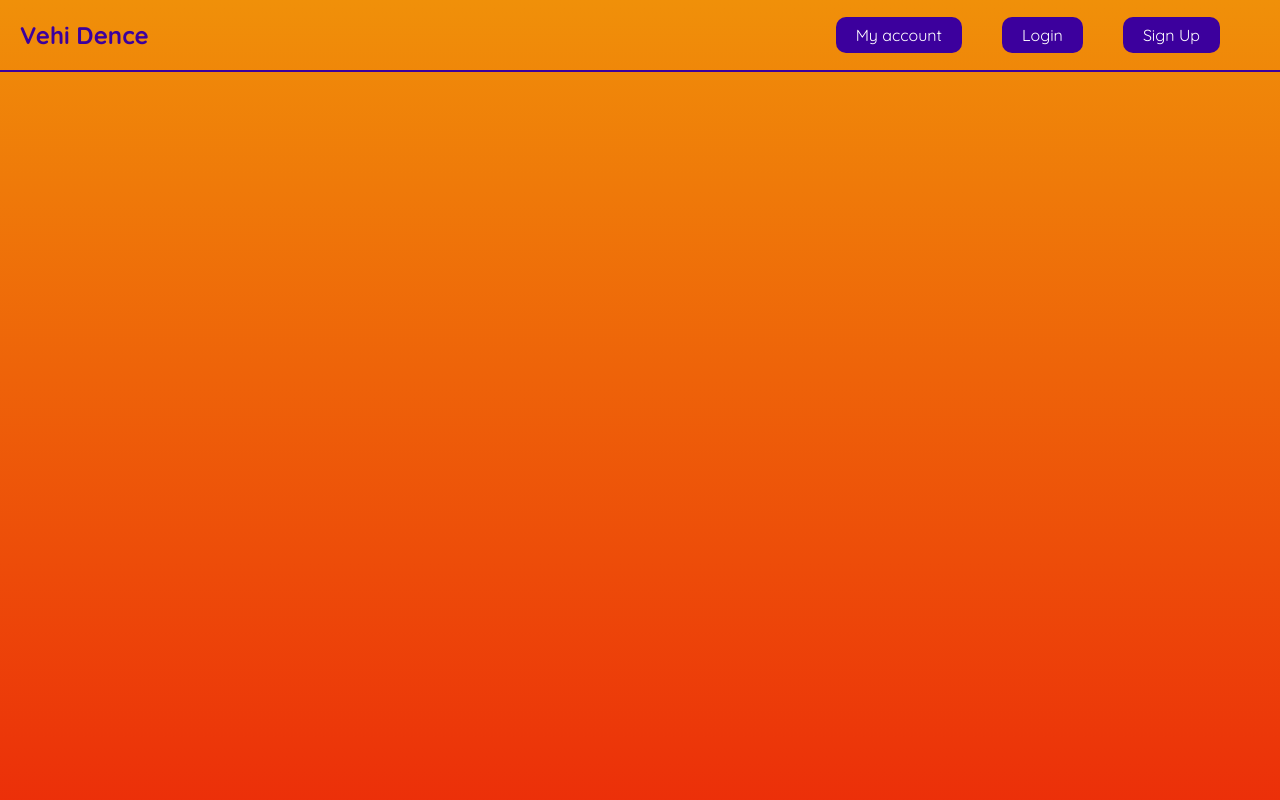
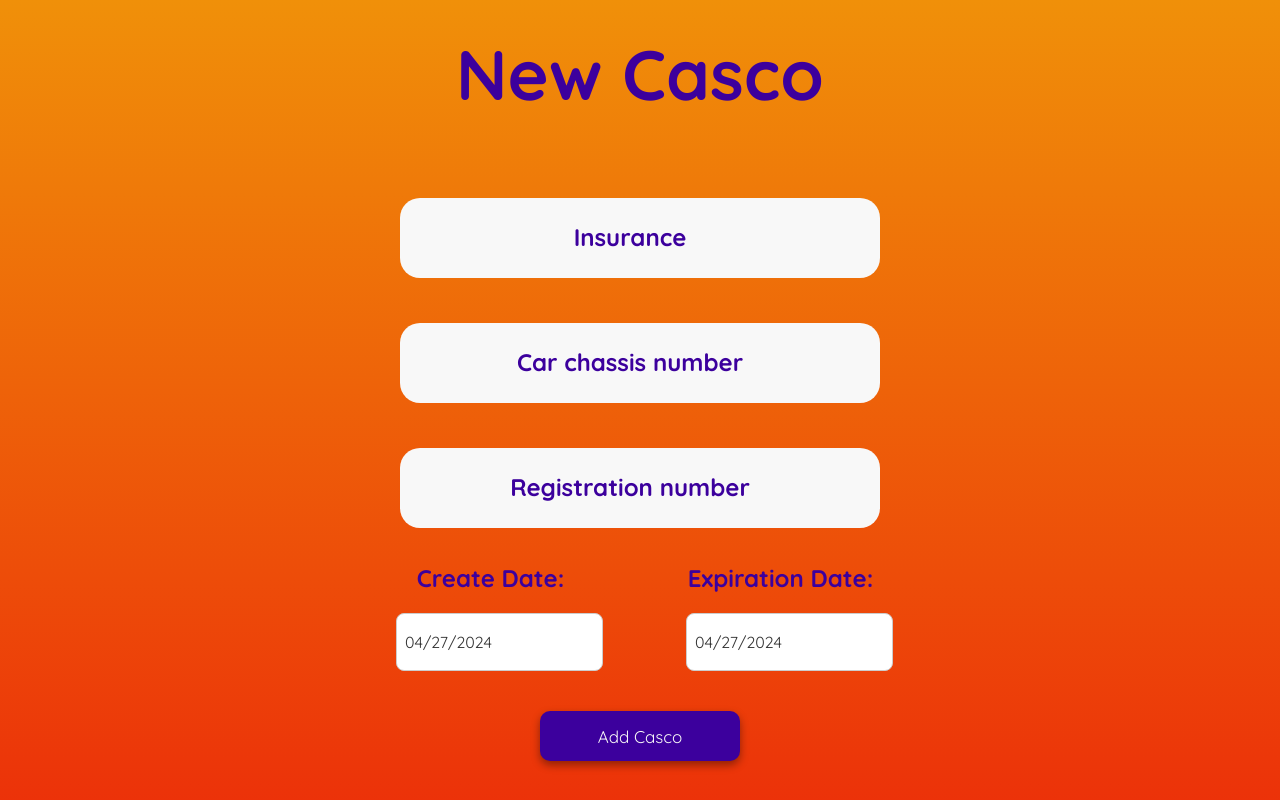
Before and after one commit to catamaris13/VehiDenceTest, a React (Create React App) app in the folder Front-End/vehidence-front/: page /new_casco in a window 1280 px wide. Shown: the top 800 px of the page. Built offline with nearby package versions, Linux system fonts and the light colour scheme; no server answers.

Commit message:
partea de afisare terminata

```diff
--- a/Front-End/vehidence-front/package.json
+++ b/Front-End/vehidence-front/package.json
@@ -9,6 +9,7 @@
     "@testing-library/user-event": "^13.5.0",
     "axios": "^1.6.8",
     "react": "^18.3.0",
+    "react-datepicker": "^6.9.0",
     "react-dom": "^18.3.0",
     "react-router-dom": "^6.23.0",
     "react-scripts": "^5.0.1",
--- /dev/null
+++ b/Front-End/vehidence-front/src/AddCasco/AddCasco.js
@@ -0,0 +1,84 @@
+import React, { useState } from "react";
+import DatePicker from "react-datepicker";
+import "react-datepicker/dist/react-datepicker.css";
+import "./addCasco.css";
+
+const AddCasco = () => {
+  const [serieSasiu, setSerieSasiu] = useState("");
+  const [nrInmatriculare, setNrInmatriculare] = useState("");
+  const [dataCreare, setDataCreare] = useState(new Date());
+  const [dataExpirare, setDataExpirare] = useState(new Date());
+  const [asigurator, setAsigurator] = useState("");
+  const [login, setLogin] = useState(
+    localStorage.getItem("islogin")
+      ? JSON.parse(localStorage.getItem("islogin"))
+      : false
+  );
+
+  const handleDataCreareChange = (date) => {
+    setDataCreare(date);
+  };
+
+  const handleDataExpirareChange = (date) => {
+    setDataExpirare(date);
+  };
+
+  return (
+    <div className="content-add-casco">
+      <h1 className="text">New Casco</h1>
+
+      <div className="input-row">
+        <div className="inputs-fara-poza">
+          <div className="input-fara-poza">
+            <input
+              type="text"
+              placeholder="Insurance"
+              value={asigurator}
+              onChange={(e) => setAsigurator(e.target.value)}
+            />
+          </div>
+          <div className="input-fara-poza">
+            <input
+              type="text"
+              placeholder="Car chassis number"
+              value={serieSasiu}
+              onChange={(e) => setSerieSasiu(e.target.value)}
+            />
+          </div>
+
+          <div className="input-fara-poza">
+            <input
+              type="text"
+              placeholder="Registration number"
+              value={nrInmatriculare}
+              onChange={(e) => setNrInmatriculare(e.target.value)}
+            />
+          </div>
+        </div>
+      </div>
+      <div className="datepickers-container">
+        {/* Calendar pentru dataCreare */}
+        <div className="datepicker-container">
+          <label>Create Date:</label>
+          <DatePicker selected={dataCreare} onChange={handleDataCreareChange} />
+        </div>
+
+        {/* Calendar pentru dataExpirare */}
+        <div className="datepicker-container">
+          <label>Expiration Date:</label>
+          <DatePicker
+            selected={dataExpirare}
+            onChange={handleDataExpirareChange}
+          />
+        </div>
+      </div>
+      <div className="button-container-add-casco">
+        <button className="button-new-casco">
+          Add Casco
+        </button>
+      </div>
+    </div>
+  );
+};
+
+export default AddCasco;
--- /dev/null
+++ b/Front-End/vehidence-front/src/AddCasco/addCasco.css
@@ -0,0 +1,116 @@
+/* Adaugă aceste stiluri în fișierul addCasco.css */
+
+/* Stiluri pentru calendar */
+.react-datepicker {
+    font-family: "Inter", sans-serif; /* Folosește fontul Inter */
+  }
+
+  .react-datepicker-wrapper {
+    display: inline-block;
+  }
+
+  .react-datepicker__input-container {
+    width: 100%;
+  }
+
+  .react-datepicker__input-container input {
+    width: 100%;
+    height: 40px;
+    padding: 0.5rem;
+    border-radius: 8px;
+    border: 1px solid #ccc;
+    font-size: 16px;
+  }
+
+  /* Stiluri pentru săgeți */
+  .react-datepicker__navigation {
+    top: 12px;
+  }
+
+  .react-datepicker__navigation--previous {
+    left: 12px;
+  }
+
+  .react-datepicker__navigation--next {
+    right: 12px;
+  }
+
+  /* Stiluri pentru data calendarului */
+  .react-datepicker__day {
+    width: 30px;
+    height: 30px;
+    display: inline-flex;
+    justify-content: center;
+    align-items: center;
+    margin: 2px;
+    border-radius: 50%;
+    cursor: pointer;
+  }
+
+  .react-datepicker__day--in-range {
+    background-color: #008FFD;
+    color: #fff;
+  }
+
+  .react-datepicker__day--keyboard-selected,
+  .react-datepicker__day--selected {
+    background-color: #CBE8FF;
+    color: #008FFD;
+  }
+
+  .react-datepicker__day--today {
+    background-color: #FDFDFD;
+    color: #1F1F25;
+  }
+  .datepickers-container{
+    display: flex;
+    justify-content: center;
+    align-items: center;
+    flex-direction: row;
+  }
+  .datepicker-container{
+    margin-right: 55px;
+    margin-left: 46px;
+    margin-top: 35px;
+  }
+
+ .datepicker-container label{
+    color: #3c009d;
+    text-align: center;
+    font-weight: bold;
+    font-size: 24px;
+    display: flex;
+    justify-content: center;
+    flex-direction: column;
+    margin-bottom: 20px;
+
+ }
+
+ .button-container-add-casco{
+    display: flex;
+    flex-direction: column;
+    align-items: center;
+    margin-top: 10px;
+    position: relative;
+  }
+
+  .button-new-casco{
+    display: inline-block;
+    width: 200px;
+    height: 50px;
+    background-color: #3c009d;
+    color: #f8f8f8;
+    text-align: center;
+    line-height: 50px;
+    border-radius: 10px;
+    cursor: pointer;
+    position: relative;
+    box-shadow: 0 4px 8px rgba(0, 0, 0, 0.4);
+    margin-top: 30px;
+    font-size: 17px;
+    border: none;
+    transition: background-color 0.3s ease;
+  }
+  .button-new-casco:hover {
+    background-color: #000000; /* Darker shade of the original color */
+}
--- a/Front-End/vehidence-front/src/AddMasina/AddMasina.js
+++ b/Front-End/vehidence-front/src/AddMasina/AddMasina.js
@@ -131,8 +131,8 @@ const AddMasina = () => {
           </div>
         </div>
       </div>
-      <div className="button-container-add-car">
-        <button className="button-new" onClick={handleSubmit}>
+      <div className="button-container-add-casco">
+        <button className="button-new-casco" onClick={handleSubmit}>
           Add car
         </button>
       </div>
--- a/Front-End/vehidence-front/src/App.js
+++ b/Front-End/vehidence-front/src/App.js
@@ -37,6 +37,7 @@ import React from 'react';
 import VerifyEmailPage from './RessetPassword/VerifyEmailPage';
 import EnterEmailPage from './RessetPassword/EnterEmailPage';
 import AddMasina from './AddMasina/AddMasina';
+import AddCasco from './AddCasco/AddCasco';
 
 function App() {
 
@@ -51,6 +52,7 @@ function App() {
             <Route path='/myaccount' element={<MyAccount />} />
             <Route path="/enter_email" element={<EnterEmailPage/>}/>
             <Route path='/verify_email_lost_password' element={<VerifyEmailPage/>}/>
+            <Route path='/new_casco' element= {<AddCasco/>}/>
             <Route path='/new_car' element={<AddMasina/>}/>
             <Route path='*' element={<Home />} />
           </Routes>
--- a/Front-End/vehidence-front/src/Home.js
+++ b/Front-End/vehidence-front/src/Home.js
@@ -196,7 +196,7 @@ const Home = () => {
             <a href="/new_car">Add Car</a>
           </li>
           <li style={{ "--delay": 2 }}>
-            <a href="#">Casco</a>
+            <a href="/new_casco">Casco</a>
           </li>
           <li style={{ "--delay": 3 }}>
             <a href="#">ITP</a>
```
Also changed, not shown: 24 other files (tests, documents, lock files or other folders).
